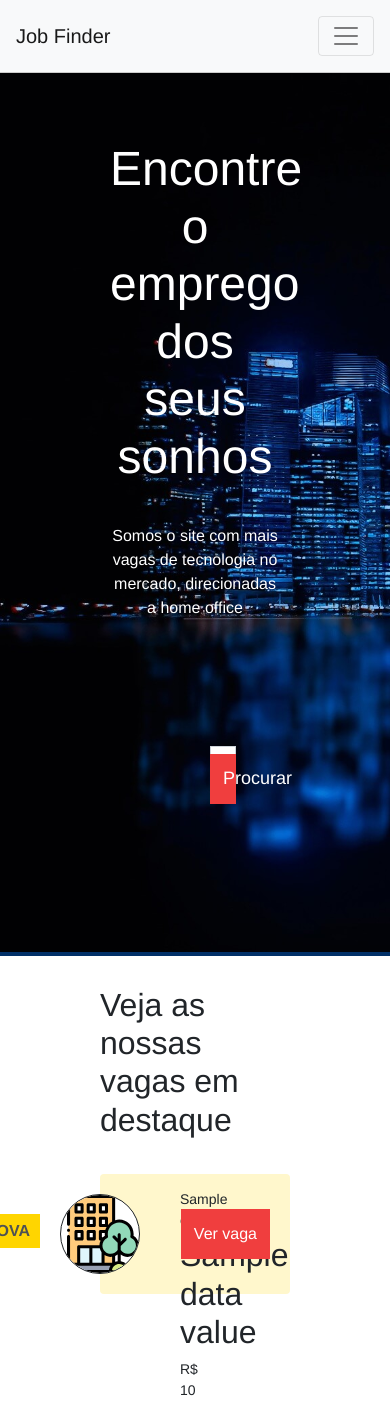
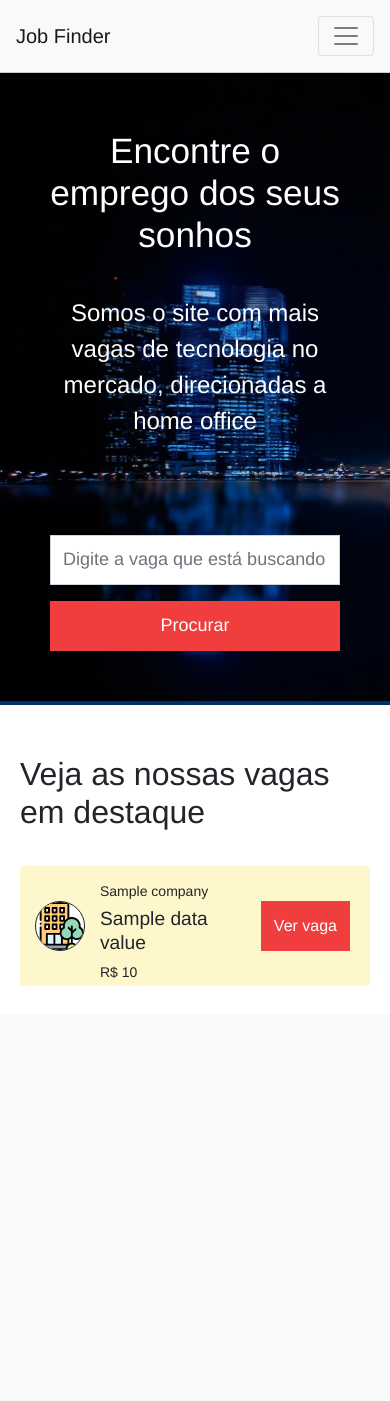
Before and after one commit to LaizCunha/job-finder, a Node server app: template views/index.handlebars in a window 390 px wide. After the commit the page ends 986 px from the top, so only its background shows below. Run offline with Node 20, Linux system fonts and the light colour scheme; the template is opened without the code that fills it: most values are stand-ins (such as "Sample title", 1, 10 or a date in 2020); data that the repository does not hold is empty; some libraries are stand-ins or nearby versions.

Commit message:
- deixa o layout responsivo.

```diff
--- a/public/css/styles.css
+++ b/public/css/styles.css
@@ -245,3 +245,88 @@
   color: #FFF;
   text-decoration: none;
 }
+
+/* responsivo */
+
+@media (max-width: 481px) {
+
+  /* navbar */
+  #navbarNav {
+    text-align: center;
+  }
+
+  /* home */
+  #top-container {
+    padding: 50px;
+    padding-top: 100px;
+  }
+
+  #main-title {
+    font-size: 2.2rem;
+  }
+
+  #main-subtitle {
+    font-size: 1.5rem;
+  }
+
+  #search-form {
+    padding: 0;
+  }
+
+  #jobs-container {
+    padding: 20px;
+  }
+
+  .list-group-item {
+    padding: 15px 85px;
+  }
+
+  .list-group-item h2 {
+    font-size: 1.2rem;
+    width: 80%;
+  }
+
+  .list-group-item img {
+    width: 50px;
+    left: 15px;
+    top: calc(50% - 25px);
+  }
+
+  .new-job .new-job-label {
+    display: none;
+  }
+
+  /* job view */
+
+  .back-link {
+    margin-left: 30px;
+  }
+
+  #job-view-container p {
+    font-size: 1.3rem;
+    padding: 5px;
+  }
+
+  .job.desc {
+    width: 80%;
+  }
+
+  /* add view */
+
+  #form-box {
+    padding: 25px;
+  }
+
+  #form-box h2  {
+    font-size: 1rem;
+    text-align: center;
+  }
+
+  #form-box button {
+    width: 100%;
+  }
+
+
+
+
+}
```
